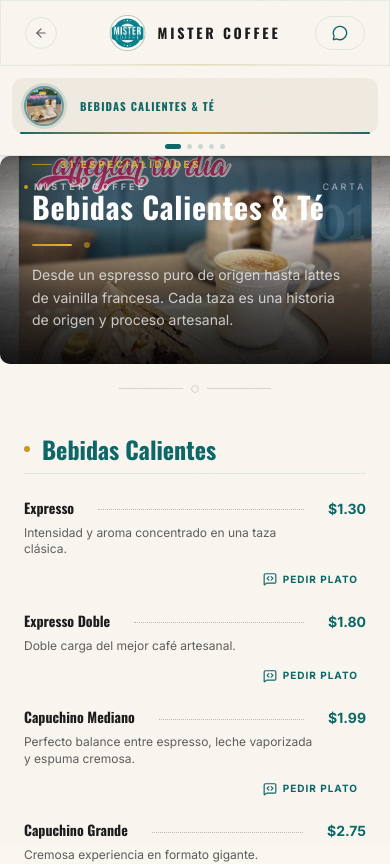
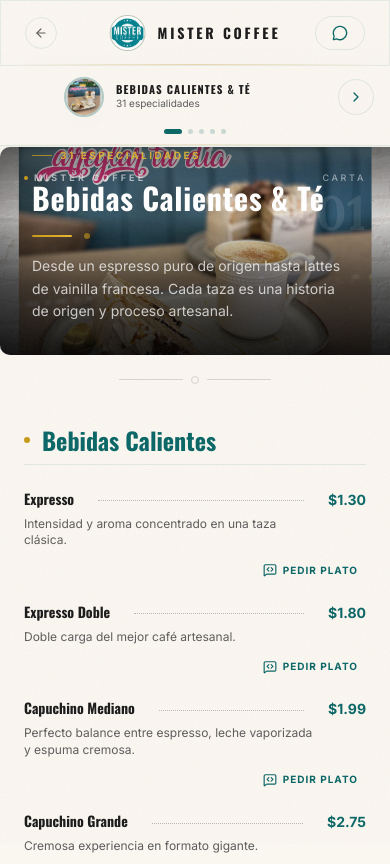
Before and after one commit to jairocalle4/cafeteriapremiun, a Next.js app: page /menu in a window 390 px wide. Shown: the top 864 px of the page. Built offline with nearby package versions, Linux system fonts and the light colour scheme.

Commit message:
fix(menu/mobile): barra FIJA con flechas funcionales + mensaje elegante animado

```diff
--- a/components/menu/MenuBook.tsx
+++ b/components/menu/MenuBook.tsx
@@ -1,20 +1,21 @@
 "use client";
 
-import React, { useState, useEffect } from "react";
+import React, { useState, useEffect, useRef, useCallback } from "react";
 import { motion, AnimatePresence, Variants } from "framer-motion";
+import Image from "next/image";
 import { ChevronLeft, ChevronRight } from "lucide-react";
 import { menuData } from "@/data/menu";
 import CategoryTab from "./CategoryTab";
 import BookCover from "./BookCover";
 import BookPage from "./BookPage";
 
-// ─── Swipe Hint ──────────────────────────────────────────────────────────────
-// Auto-hides after 4 s or on first tab interaction
+// ─── Elegant Swipe Hint ───────────────────────────────────────────────────────
+// Shows briefly then fades away. Disappears on first interaction.
 function SwipeHint({ gone }: { gone: boolean }) {
   const [autoHide, setAutoHide] = useState(false);
 
   useEffect(() => {
-    const t = setTimeout(() => setAutoHide(true), 4000);
+    const t = setTimeout(() => setAutoHide(true), 3800);
     return () => clearTimeout(t);
   }, []);
 
@@ -24,26 +25,35 @@
     <AnimatePresence>
       {!hidden && (
         <motion.div
-          initial={{ opacity: 1 }}
-          exit={{ opacity: 0, y: -4 }}
-          transition={{ duration: 0.5 }}
-          className="flex items-center justify-center gap-1.5 pb-2"
+          initial={{ opacity: 0, y: 4 }}
+          animate={{ opacity: 1, y: 0 }}
+          exit={{ opacity: 0, y: -6 }}
+          transition={{ duration: 0.5, ease: "easeOut" }}
+          className="flex items-center justify-center gap-2 py-1.5"
         >
-          <motion.span
-            animate={{ x: [-3, 0, -3] }}
-            transition={{ repeat: Infinity, duration: 1.4, ease: "easeInOut" }}
+          {/* Left animated dash */}
+          <motion.div
+            animate={{ x: [-4, 0, -4], opacity: [0.3, 0.8, 0.3] }}
+            transition={{ repeat: Infinity, duration: 1.6, ease: "easeInOut" }}
+            className="flex items-center gap-0.5"
           >
+            <div className="w-3 h-[1px] bg-accent/40" />
             <ChevronLeft className="w-3 h-3 text-accent/50" />
-          </motion.span>
-          <span className="font-sans text-[9px] tracking-[0.2em] uppercase text-muted-text/60 font-medium">
-            Desliza para ver más
+          </motion.div>
+
+          <span className="font-serif text-[11px] italic tracking-wider text-muted-text/60">
+            desliza para cambiar
           </span>
-          <motion.span
-            animate={{ x: [3, 0, 3] }}
-            transition={{ repeat: Infinity, duration: 1.4, ease: "easeInOut" }}
+
+          {/* Right animated dash */}
+          <motion.div
+            animate={{ x: [4, 0, 4], opacity: [0.3, 0.8, 0.3] }}
+            transition={{ repeat: Infinity, duration: 1.6, ease: "easeInOut", delay: 0.15 }}
+            className="flex items-center gap-0.5"
           >
             <ChevronRight className="w-3 h-3 text-accent/50" />
-          </motion.span>
+            <div className="w-3 h-[1px] bg-accent/40" />
+          </motion.div>
         </motion.div>
       )}
     </AnimatePresence>
@@ -51,30 +61,56 @@
 }
 
 // ─── Dot Indicator ────────────────────────────────────────────────────────────
-function DotIndicator({
-  total,
-  active,
-}: {
-  total: number;
-  active: number;
-}) {
+function DotIndicator({ total, active }: { total: number; active: number }) {
   return (
-    <div className="flex items-center justify-center gap-1.5 py-1.5">
+    <div className="flex items-center justify-center gap-1.5">
       {Array.from({ length: total }).map((_, i) => (
         <motion.div
           key={i}
           animate={{
-            width: i === active ? 16 : 5,
+            width: i === active ? 18 : 5,
             backgroundColor:
-              i === active
-                ? "rgb(10, 102, 102)"   // accent teal
-                : "rgba(10, 102, 102, 0.2)",
+              i === active ? "rgb(10,102,102)" : "rgba(10,102,102,0.2)",
           }}
-          transition={{ duration: 0.35, ease: [0.22, 1, 0.36, 1] }}
+          transition={{ duration: 0.4, ease: [0.22, 1, 0.36, 1] }}
           className="h-[5px] rounded-full"
         />
       ))}
     </div>
+  );
+}
+
+// ─── Arrow Button ─────────────────────────────────────────────────────────────
+function NavArrow({
+  dir,
+  onClick,
+  visible,
+}: {
+  dir: "left" | "right";
+  onClick: () => void;
+  visible: boolean;
+}) {
+  return (
+    <AnimatePresence>
+      {visible && (
+        <motion.button
+          initial={{ opacity: 0, scale: 0.8 }}
+          animate={{ opacity: 1, scale: 1 }}
+          exit={{ opacity: 0, scale: 0.8 }}
+          whileTap={{ scale: 0.9 }}
+          transition={{ duration: 0.25 }}
+          onClick={onClick}
+          aria-label={dir === "left" ? "Categoría anterior" : "Categoría siguiente"}
+          className="flex items-center justify-center w-9 h-9 rounded-full border border-border-custom bg-background/80 hover:bg-accent/5 hover:border-accent/40 transition-all duration-300 shadow-soft shrink-0"
+        >
+          {dir === "left" ? (
+            <ChevronLeft className="w-4 h-4 text-accent" />
+          ) : (
+            <ChevronRight className="w-4 h-4 text-accent" />
+          )}
+        </motion.button>
+      )}
+    </AnimatePresence>
   );
 }
 
@@ -84,16 +120,40 @@
   const [direction, setDirection] = useState(1);
   const [hasInteracted, setHasInteracted] = useState(false);
 
+  // Measure the fixed mobile nav bar so we can create an exact spacer below it
+  const mobileNavRef = useRef<HTMLDivElement>(null);
+  const [mobileNavHeight, setMobileNavHeight] = useState(110);
+
+  useEffect(() => {
+    const el = mobileNavRef.current;
+    if (!el) return;
+    const ro = new ResizeObserver((entries) => {
+      setMobileNavHeight(entries[0].contentRect.height);
+    });
+    ro.observe(el);
+    return () => ro.disconnect();
+  }, []);
+
   const activeCategory = menuData[activeIndex];
+  const totalItems = activeCategory.sections.reduce(
+    (acc, s) => acc + s.items.length,
+    0
+  );
 
-  const handleTabClick = (index: number) => {
-    if (!hasInteracted) setHasInteracted(true);
-    if (index === activeIndex) return;
-    setDirection(index > activeIndex ? 1 : -1);
-    setActiveIndex(index);
-  };
+  const goTo = useCallback(
+    (index: number) => {
+      if (!hasInteracted) setHasInteracted(true);
+      if (index === activeIndex || index < 0 || index >= menuData.length) return;
+      setDirection(index > activeIndex ? 1 : -1);
+      setActiveIndex(index);
+    },
+    [activeIndex, hasInteracted]
+  );
 
-  // ── Flip variants (desktop right page) ──────────────────────────────────
+  const goPrev = () => goTo(activeIndex - 1);
+  const goNext = () => goTo(activeIndex + 1);
+
+  // ── Desktop flip variants ────────────────────────────────────────────────
   const pageVariants: Variants = {
     initial: (d: number) => ({
       rotateY: d > 0 ? 90 : -90,
@@ -117,10 +177,14 @@
     }),
   };
 
-  // ── Slide variants (mobile category switch) ──────────────────────────────
+  // ── Mobile slide variants ─────────────────────────────────────────────────
   const mobileVariants: Variants = {
     initial: (d: number) => ({ x: d > 0 ? 40 : -40, opacity: 0 }),
-    animate: { x: 0, opacity: 1, transition: { duration: 0.35, ease: "easeOut" } },
+    animate: {
+      x: 0,
+      opacity: 1,
+      transition: { duration: 0.35, ease: "easeOut" },
+    },
     exit: (d: number) => ({
       x: d > 0 ? -40 : 40,
       opacity: 0,
@@ -130,41 +194,96 @@
 
   return (
     <>
-      {/* ═══════════════════════════════════════════════════════════════════
-          MOBILE LAYOUT  (hidden on lg+)
-          - Sticky category bar (tabs + dot indicator + swipe hint)
-          - Natural scroll content below
-         ═══════════════════════════════════════════════════════════════════ */}
-      <div className="lg:hidden w-full flex flex-col">
+      {/* ═══════════════════════════════════════════════════════════════════════
+          MOBILE LAYOUT  (lg:hidden)
+          ─ Fixed nav bar (guaranteed to stay on screen always)
+          ─ Spacer that matches the bar height
+          ─ Natural page scroll for content
+         ═══════════════════════════════════════════════════════════════════════ */}
+      <div className="lg:hidden w-full">
 
-        {/* ── Sticky Category Bar ─────────────────────────────────────────── */}
+        {/* ── FIXED Navigation Bar ──────────────────────────────────────────── */}
+        {/*  position:fixed ensures it NEVER moves regardless of scroll context */}
         <div
-          className="sticky top-16 z-40 bg-background/96 backdrop-blur-md border-b border-border-custom shadow-sm"
+          ref={mobileNavRef}
+          className="fixed left-0 right-0 z-40 bg-background/97 backdrop-blur-xl border-b border-border-custom shadow-glass"
+          style={{ top: "64px" }} // exactly below the layout header (h-16)
         >
-          {/* Horizontal scrollable tabs */}
-          <div className="flex overflow-x-auto no-scrollbar gap-2 px-3 pt-3 pb-1">
-            {menuData.map((cat, index) => (
-              <CategoryTab
-                key={cat.id}
-                category={cat}
-                isActive={activeIndex === index}
-                onClick={() => handleTabClick(index)}
-                index={index}
+          {/* Gold accent line at top */}
+          <div className="h-[1px] bg-gradient-to-r from-transparent via-gold-primary/40 to-transparent" />
+
+          {/* ── Main nav row: ← thumbnail + name → ─────────────────────── */}
+          <div className="flex items-center gap-3 px-4 py-3">
+
+            {/* Left arrow — only when there's a previous category */}
+            <div className="w-9">
+              <NavArrow
+                dir="left"
+                onClick={goPrev}
+                visible={activeIndex > 0}
               />
-            ))}
+            </div>
+
+            {/* Center: thumbnail + category info */}
+            <div className="flex-1 flex items-center gap-3 min-w-0">
+              {/* Category image thumbnail */}
+              <div className="w-10 h-10 rounded-full overflow-hidden border-2 border-accent/30 shrink-0 shadow-soft">
+                <Image
+                  src={activeCategory.coverImage}
+                  alt={activeCategory.name}
+                  width={40}
+                  height={40}
+                  className="object-cover w-full h-full"
+                />
+              </div>
+
+              {/* Name + count */}
+              <div className="flex flex-col min-w-0">
+                <AnimatePresence mode="wait">
+                  <motion.span
+                    key={activeCategory.id}
+                    initial={{ opacity: 0, y: 6 }}
+                    animate={{ opacity: 1, y: 0 }}
+                    exit={{ opacity: 0, y: -6 }}
+                    transition={{ duration: 0.25 }}
+                    className="font-title text-[11px] tracking-widest uppercase font-bold text-foreground truncate leading-tight"
+                  >
+                    {activeCategory.name}
+                  </motion.span>
+                </AnimatePresence>
+                <span className="font-sans text-[10px] text-muted-text">
+                  {totalItems} especialidades
+                </span>
+              </div>
+            </div>
+
+            {/* Right arrow — only when there's a next category */}
+            <div className="w-9">
+              <NavArrow
+                dir="right"
+                onClick={goNext}
+                visible={activeIndex < menuData.length - 1}
+              />
+            </div>
           </div>
 
-          {/* Dot indicator */}
-          <DotIndicator total={menuData.length} active={activeIndex} />
+          {/* ── Dots + Swipe hint ────────────────────────────────────────── */}
+          <div className="pb-2.5 flex flex-col items-center gap-0.5">
+            <DotIndicator total={menuData.length} active={activeIndex} />
+            <SwipeHint gone={hasInteracted} />
+          </div>
 
-          {/* Swipe hint — auto-disappears */}
-          <SwipeHint gone={hasInteracted} />
+          {/* Gold accent line at bottom */}
+          <div className="h-[1px] bg-gradient-to-r from-transparent via-gold-primary/20 to-transparent" />
         </div>
 
-        {/* ── Animated Category Content ────────────────────────────────────── */}
+        {/* ── Spacer (matches the fixed bar height exactly) ──────────────────── */}
+        <div style={{ height: mobileNavHeight }} />
+
+        {/* ── Animated Category Content ──────────────────────────────────────── */}
         <AnimatePresence initial={false} custom={direction} mode="wait">
           <motion.div
-            key={`mobile-${activeIndex}`}
+            key={`mobile-content-${activeIndex}`}
             custom={direction}
             variants={mobileVariants}
             initial="initial"
@@ -172,27 +291,24 @@
             exit="exit"
             className="w-full flex flex-col"
           >
-            {/* Cover image — compact on mobile */}
+            {/* Category cover image */}
             <div className="h-52 w-full shrink-0">
               <BookCover category={activeCategory} />
             </div>
 
-            {/* Menu items — natural height, page scrolls */}
+            {/* Menu items — scrolls naturally with the page */}
             <BookPage category={activeCategory} mobile />
           </motion.div>
         </AnimatePresence>
       </div>
 
-      {/* ═══════════════════════════════════════════════════════════════════
+      {/* ═══════════════════════════════════════════════════════════════════════
           DESKTOP LAYOUT  (hidden on mobile)
-          - Sidebar (fixed) + Book (double page)
-         ═══════════════════════════════════════════════════════════════════ */}
+         ═══════════════════════════════════════════════════════════════════════ */}
       <div className="hidden lg:flex w-full max-w-7xl mx-auto flex-row gap-10 relative z-10 perspective-1000 min-h-[75vh]">
 
         {/* ── Sidebar ─────────────────────────────────────────────────────── */}
         <div className="w-72 shrink-0 flex flex-col pt-4">
-
-          {/* Sidebar header */}
           <div className="flex flex-col gap-3 px-4 mb-8">
             <div className="flex items-center gap-3">
               <div className="w-6 h-[1px] bg-gold-primary" />
@@ -204,27 +320,24 @@
               Explora el Menú
             </h1>
             <p className="font-sans text-xs text-muted-text leading-relaxed">
-              Selecciona una categoría para ver las especialidades artesanales de Mister Coffee.
+              Selecciona una categoría para ver las especialidades de Mister Coffee.
             </p>
           </div>
 
-          {/* Divider */}
           <div className="h-[1px] bg-gradient-to-r from-transparent via-border-custom to-transparent mb-6 mx-4" />
 
-          {/* Category tabs */}
           <div className="flex flex-col gap-2">
             {menuData.map((cat, index) => (
               <CategoryTab
                 key={cat.id}
                 category={cat}
                 isActive={activeIndex === index}
-                onClick={() => handleTabClick(index)}
+                onClick={() => goTo(index)}
                 index={index}
               />
             ))}
           </div>
 
-          {/* Bottom accent */}
           <div className="flex items-center gap-3 px-4 mt-8">
             <div className="w-4 h-[1px] bg-gold-primary/40" />
             <div className="w-1 h-1 rounded-full bg-gold-primary/40" />
@@ -232,14 +345,11 @@
           </div>
         </div>
 
-        {/* ── Book Container ───────────────────────────────────────────────── */}
+        {/* ── Book Container ────────────────────────────────────────────────── */}
         <div className="flex-1 flex flex-col relative shadow-premium rounded-[10px] bg-background-dark/20 border border-border-custom/50 h-[75vh]">
-
-          {/* Book spine */}
           <div className="absolute left-1/2 top-0 bottom-0 w-[2px] bg-gradient-to-b from-transparent via-border-custom to-transparent z-30 transform -translate-x-1/2" />
 
           <div className="flex w-full h-full relative perspective-1000">
-
             {/* Left page — Cover */}
             <div className="w-1/2 h-full z-10 bg-background">
               <AnimatePresence mode="wait">
@@ -256,7 +366,7 @@
               </AnimatePresence>
             </div>
 
-            {/* Right page — Content with flip */}
+            {/* Right page — Content with flip animation */}
             <div className="w-1/2 h-full z-20 bg-background relative origin-left">
               <AnimatePresence initial={false} custom={direction}>
                 <motion.div
```
